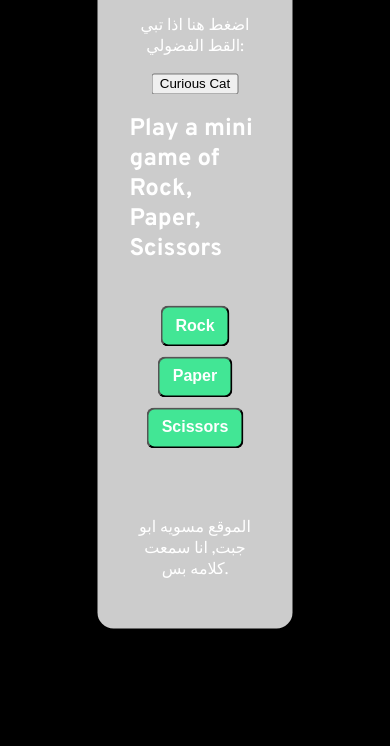
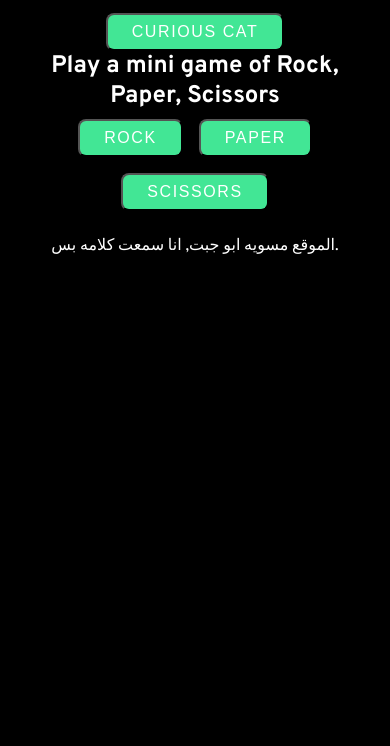
Before and after one commit to FawazCodes/Personal-Website, a plain HTML site: page index.html in a window 390 px wide. Shown: the part 98-844 px from the top of the page. Drawn offline with Linux system fonts and the light colour scheme.

Commit message:
Update styles.css

```diff
--- a/styles.css
+++ b/styles.css
@@ -1,5 +1,5 @@
+/* Load fonts */
 @import url('https://fonts.googleapis.com/css2?family=Overpass:wght@400;700&display=swap');
-
 @font-face {
     font-family: 'Vazir Matn';
     src: url('Vazirmatn-Regular.woff2') format('woff2');
@@ -7,118 +7,118 @@
     font-style: normal;
 }
 
-/* Set up basic styles for the page */
+/* General styles */
 * {
+    margin: 0;
+    padding: 0;
     box-sizing: border-box;
-}
-
-html,
-body {
-    height: 100%;
 }
 
 body {
     font-family: 'Overpass', sans-serif;
-    background-color: black;
-    color: white;
-    margin: 0;
-    padding: 0;
+    background-color: #000;
+    color: #fff;
 }
 
-/* Center the container horizontally and vertically */
 .container {
-    position: absolute;
-    top: 50%;
-    left: 50%;
-    transform: translate(-50%, -50%);
-    display: flex;
-    flex-direction: column;
-    align-items: center;
-    justify-content: center;
-    background-color: rgba(255, 255, 255, 0.8);
+    text-align: center;
+    padding: 2rem;
+    background-color: rgba(0, 0, 0, 0.8);
     border-radius: 1rem;
-    padding: 2rem;
     max-width: 90%;
+    margin: auto;
 }
 
-/* Add a box shadow to the container */
-.container {
-    box-shadow: 0 0 1rem rgba(0, 0, 0, 0.5);
+h1 {
+    font-size: 2.5rem;
+    font-weight: 700;
+    margin-bottom: 1rem;
 }
 
-/* Add some padding to the header and adjust the font size */
-.container h1 {
-    font-size: 2.5rem;
-    padding: 1rem 0;
+p {
+    font-size: 1.2rem;
+    margin-bottom: 1rem;
 }
 
-/* Add some margin to the paragraph and adjust the font size */
-.container p {
+.button {
+    display: inline-block;
+    background-color: #42e695;
+    color: #fff;
     font-size: 1.2rem;
-    margin: 1rem 0;
-    text-align: center;
+    padding: 0.8rem 2.5rem;
+    border-radius: 0.5rem;
+    text-transform: uppercase;
+    letter-spacing: 0.1rem;
+    cursor: pointer;
+    transition: background-color 0.3s ease;
 }
 
-/* Style the game buttons */
+.button:hover {
+    background-color: #f06;
+}
+
 .game {
     display: flex;
     justify-content: center;
+    align-items: center;
     flex-wrap: wrap;
-    margin: 1rem 0;
+    margin-bottom: 1rem;
 }
 
 .game-btn {
-    display: inline-flex;
-    align-items: center;
-    justify-content: center;
+    margin: 0.5rem;
+    font-size: 1.2rem;
+    padding: 0.8rem 2.5rem;
+    border-radius: 0.5rem;
     background-color: #42e695;
-    color: white;
-    font-size: 1.2rem;
-    font-weight: bold;
-    text-align: center;
-    border-radius: 0.5rem;
-    padding: 0.8rem 1.2rem;
-    margin: 0.5rem;
-    transition: transform 0.3s;
+    color: #fff;
+    text-transform: uppercase;
+    letter-spacing: 0.1rem;
     cursor: pointer;
+    transition: background-color 0.3s ease;
 }
 
 .game-btn:hover {
-    transform: scale(1.1);
+    background-color: #f06;
 }
 
-.game-btn:active {
-    transform: scale(0.9);
+.game-btn[aria-selected="true"] {
+    background-color: #f06;
+    color: #fff;
 }
 
-/* Style the result text */
 .result {
-    font-size: 1.2rem;
-    font-weight: bold;
-    color: green;
-    text-align: center;
-    margin: 1rem 0;
+    font-size: 1.5rem;
+    font-weight: 700;
+    margin-top: 1rem;
 }
 
-/* Add media queries for smaller screens */
-@media screen and (max-width: 600px) {
-    /* Center the container vertically */
+.gif {
+    width: 100%;
+    height: auto;
+}
+
+/* Media queries */
+@media only screen and (max-width: 767px) {
     .container {
-        top: 40%;
+        padding: 1rem;
     }
 
-    /* Adjust the font sizes */
-    .container h1 {
+    h1 {
         font-size: 2rem;
     }
 
-    .container p {
+    p {
         font-size: 1rem;
     }
 
+    .button,
     .game-btn {
         font-size: 1rem;
-        padding: 0.6rem 0.8rem;
-        margin: 0.3rem;
+        padding: 0.5rem 1.5rem;
+    }
+
+    .result {
+        font-size: 1.2rem;
     }
 }
```
